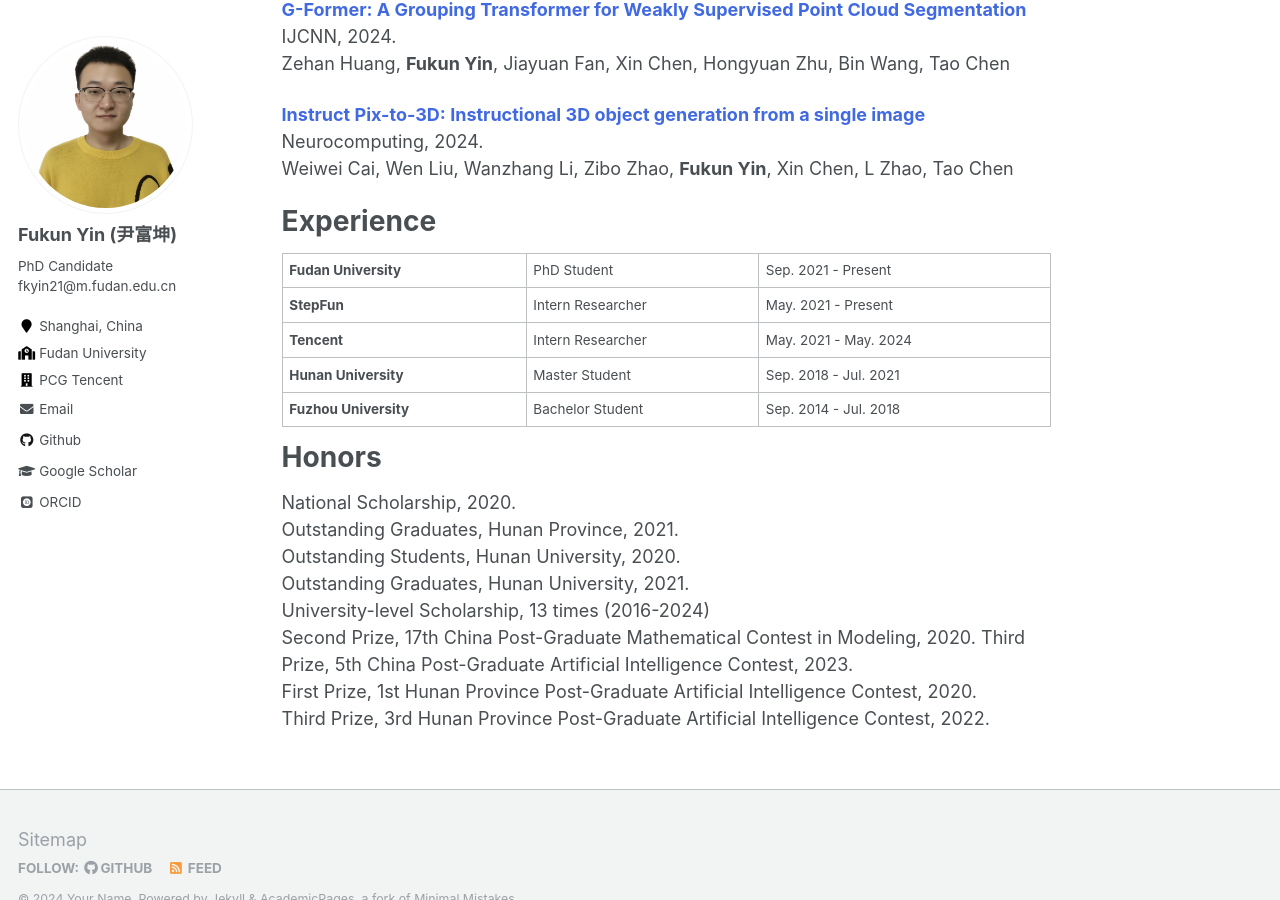
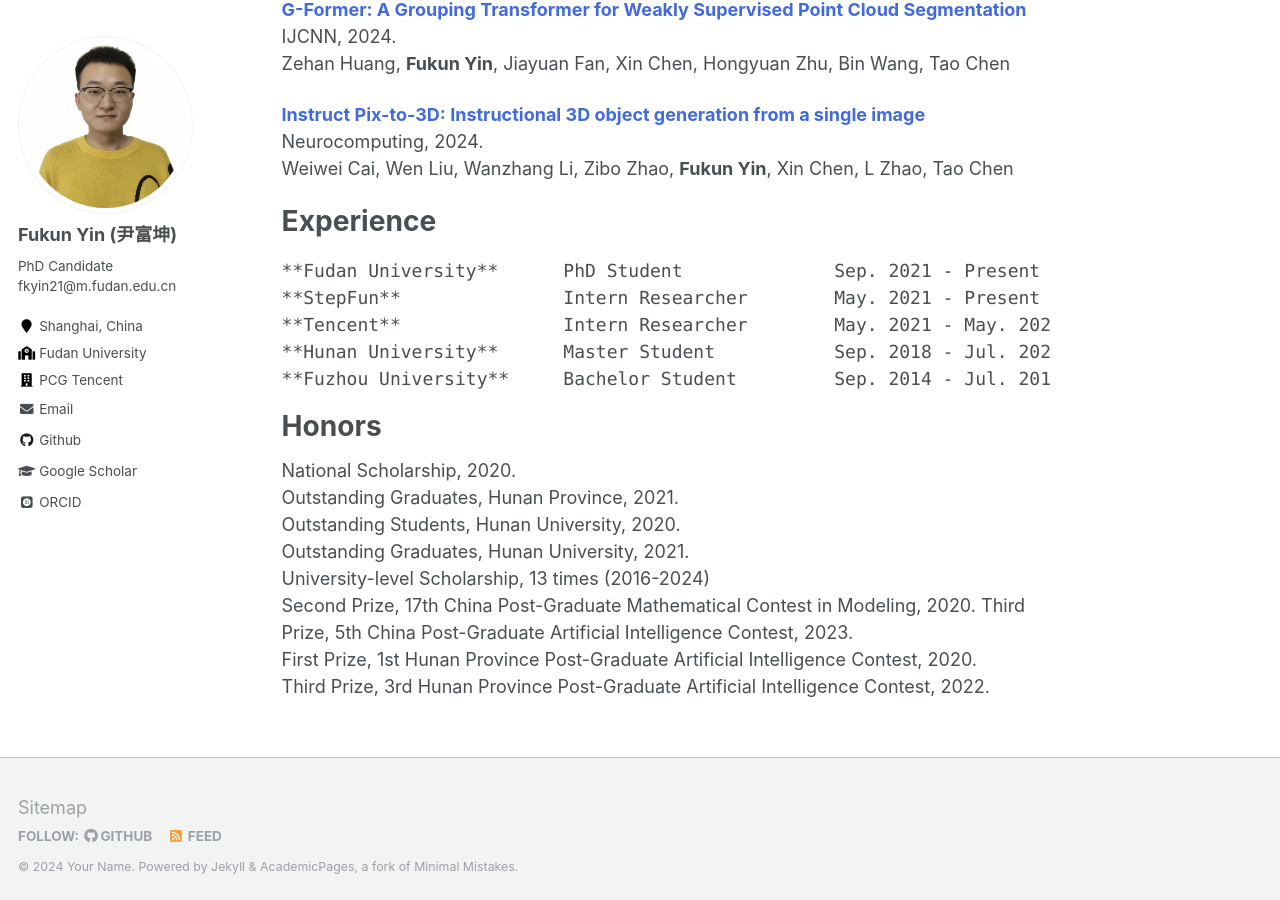
Before and after one commit to fukunyin/fukunyin.github.io, a Jekyll site: the page built from _pages/about.md, in a window 1280 px wide and 900 px high, scrolled down 1893 px. Built offline with Jekyll 4.4.1, drawn with Linux system fonts in a browser that asks for light colours; some web fonts are replaced.

Commit message:
Update about.md

```diff
--- a/_pages/about.md
+++ b/_pages/about.md
@@ -80,34 +80,13 @@ Weiwei Cai, Wen Liu, Wanzhang Li, Zibo Zhao, **Fukun Yin**, Xin Chen, L Zhao, Ta
 
 # Experience
 
-<table>
-  <tr>
-    <td><strong>Fudan University</strong></td>
-    <td>PhD Student</td>
-    <td>Sep. 2021 - Present</td>
-  </tr>
-  <tr>
-    <td><strong>StepFun</strong></td>
-    <td>Intern Researcher</td>
-    <td>May. 2021 - Present</td>
-  </tr>
-  <tr>
-    <td><strong>Tencent</strong></td>
-    <td>Intern Researcher</td>
-    <td>May. 2021 - May. 2024</td>
-  </tr>
-  <tr>
-    <td><strong>Hunan University</strong></td>
-    <td>Master Student</td>
-    <td>Sep. 2018 - Jul. 2021</td>
-  </tr>
-  <tr>
-    <td><strong>Fuzhou University</strong></td>
-    <td>Bachelor Student</td>
-    <td>Sep. 2014 - Jul. 2018</td>
-  </tr>
-</table>
-
+<pre>
+**Fudan University**      PhD Student              Sep. 2021 - Present
+**StepFun**               Intern Researcher        May. 2021 - Present
+**Tencent**               Intern Researcher        May. 2021 - May. 2024
+**Hunan University**      Master Student           Sep. 2018 - Jul. 2021
+**Fuzhou University**     Bachelor Student         Sep. 2014 - Jul. 2018
+</pre>
 
 
 
```
